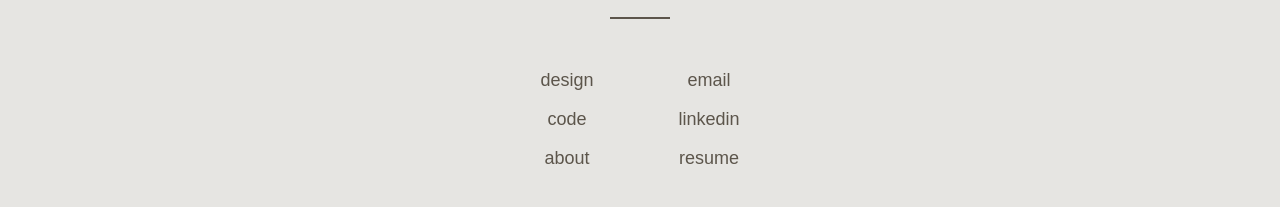
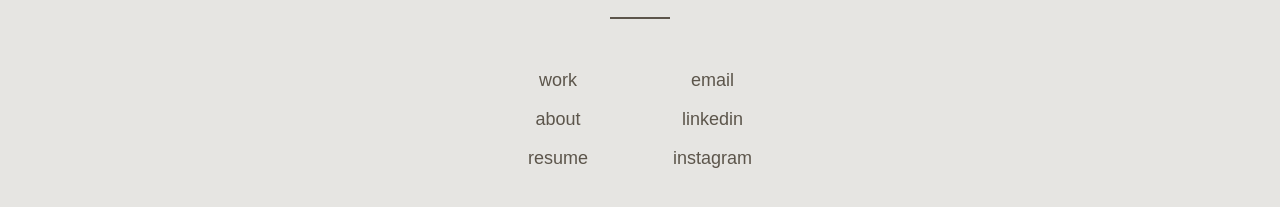
Before and after one commit to nicolenliang/portfolio, a Next.js app in the folder portfolio/: page / in a window 1280 px wide. Shown: the part 2455-2662 px from the top of the page. Built offline with nearby package versions, Linux system fonts and the light colour scheme; a web font is replaced by a local one.

Commit message:
added resume dropdown

```diff
--- a/portfolio/src/components/Contact.jsx
+++ b/portfolio/src/components/Contact.jsx
@@ -1,20 +1,33 @@
 import Link from 'next/link';
+import Resumes from './Resumes';
+import { useState } from 'react';
 
 const Contact = () => {
+    const [isResumesVisible, setResumesVisible] = useState(false);
+    const handleMouseEnter = () => {
+        setResumesVisible(true);
+    }
+    const handleMouseLeave = () => {
+        setResumesVisible(false);
+    }
+
     return (
         <div className="contact-container" id="contact">
             <h2>Let's work together :)</h2>
             <hr/>
             <div className="contact-items">
                 <ul className="contact-column">
-                    <li><Link href="#designs">design</Link></li>
-                    <li><Link href="/code">code</Link></li>
+                    <li><Link href="/work">work</Link></li>
                     <li><Link href="/about">about</Link></li>
+                    <li><div className="resumes" onMouseEnter={handleMouseEnter} onMouseLeave={handleMouseLeave}>
+                        resume
+                        {isResumesVisible && <Resumes />}
+                    </div></li>
                 </ul>
                 <ul className="contact-column">
-                    <li><Link href="mailto:nicolenliang@gmail.com" target="_blank" rel="noreferrer noopener">email</Link></li>
-                    <li><Link href="https://www.linkedin.com/in/nicolenliang" target="_blank" rel="noreferrer noopener">linkedin</Link></li>
-                    <li><Link href="https://docs.google.com/document/d/135y-QE1FMqfJH1lYWlytwadCPVgaNV6iHxpt6Y85Peg/edit?usp=sharing" target="_blank" rel="noreferrer noopener">resume</Link></li>
+                    <li><a href="mailto:nicolenliang@gmail.com" target="_blank" rel="noreferrer noopener">email</a></li>
+                    <li><a href="https://www.linkedin.com/in/nicolenliang" target="_blank" rel="noreferrer noopener">linkedin</a></li>
+                    <li><a href="https://www.instagram.com/nicolenliang" target="_blank" rel="noreferrer noopener">instagram</a></li>
                 </ul>
             </div>
         </div>
--- a/portfolio/src/components/Navbar.jsx
+++ b/portfolio/src/components/Navbar.jsx
@@ -1,18 +1,18 @@
 import Link from 'next/link';
 import Image from 'next/image';
 import Logo from '../../public/logo.png';
-
-const resumes = () => {
-    <>
-        <label for="resumes">resume</label>
-        <select name="resumes">
-            <option value="design">design</option>
-            <option value="software">software</option>
-        </select>
-    </>
-}
+import Resumes from './Resumes';
+import { useState } from 'react';
 
 const Navbar = () => {
+    const [isResumesVisible, setResumesVisible] = useState(false);
+    const handleMouseEnter = () => {
+        setResumesVisible(true);
+    }
+    const handleMouseLeave = () => {
+        setResumesVisible(false);
+    }
+
     return (
         <div className="nav-container">
             <div className="logo">
@@ -27,7 +27,10 @@ const Navbar = () => {
             <div className="links">
                 <Link href="/work" className="nav-link">work</Link>
                 <Link href="/about" className="nav-link">about</Link>
-                <Link href="https://docs.google.com/document/d/135y-QE1FMqfJH1lYWlytwadCPVgaNV6iHxpt6Y85Peg/edit?usp=sharing" target="_blank" rel="noreferrer noopener" className="nav-link">resume</Link>
+                <div className="nav-link" onMouseEnter={handleMouseEnter} onMouseLeave={handleMouseLeave}>
+                    resume
+                    {isResumesVisible && <Resumes />}
+                </div>
             </div>
         </div>
     )
--- /dev/null
+++ b/portfolio/src/components/Resumes.jsx
@@ -0,0 +1,14 @@
+const Resumes = () => {
+    const designLink = "";
+    const softwareLink = "https://drive.google.com/file/d/14WUWB4ZkwdNoIjqn8TIgoSL83YYo8SLJ/view?usp=sharing";
+    return (
+        <div className="resumes-container">
+            <ul className="resumes-list">
+                <li><a className="resume-link" href={designLink} target="_blank" rel="noreferrer noopener">design</a></li>
+                <li><a className="resume-link" href={softwareLink} target="_blank" rel="noreferrer noopener">software</a></li>
+            </ul>
+        </div>
+    )
+}
+
+export default Resumes;
```
